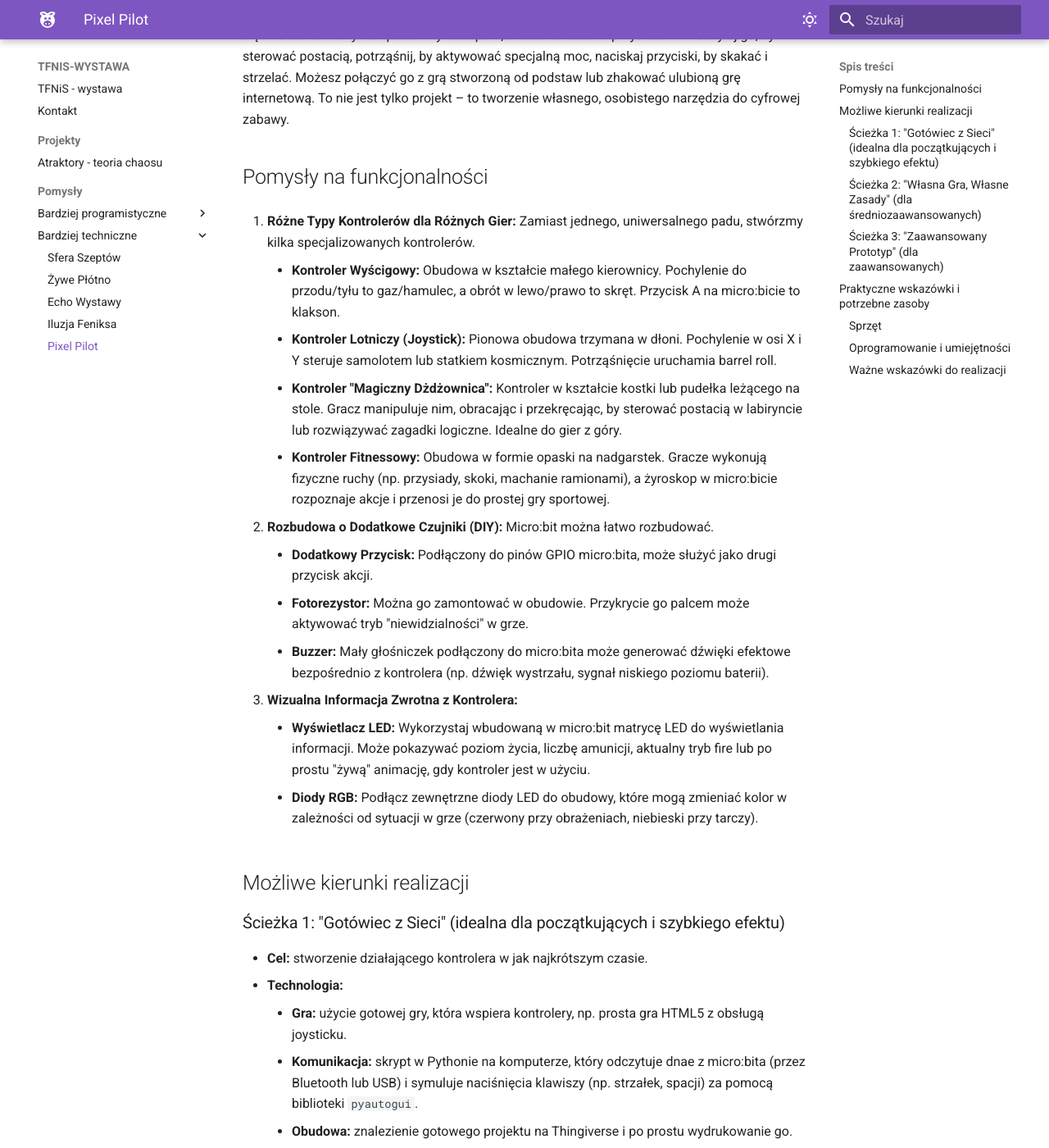
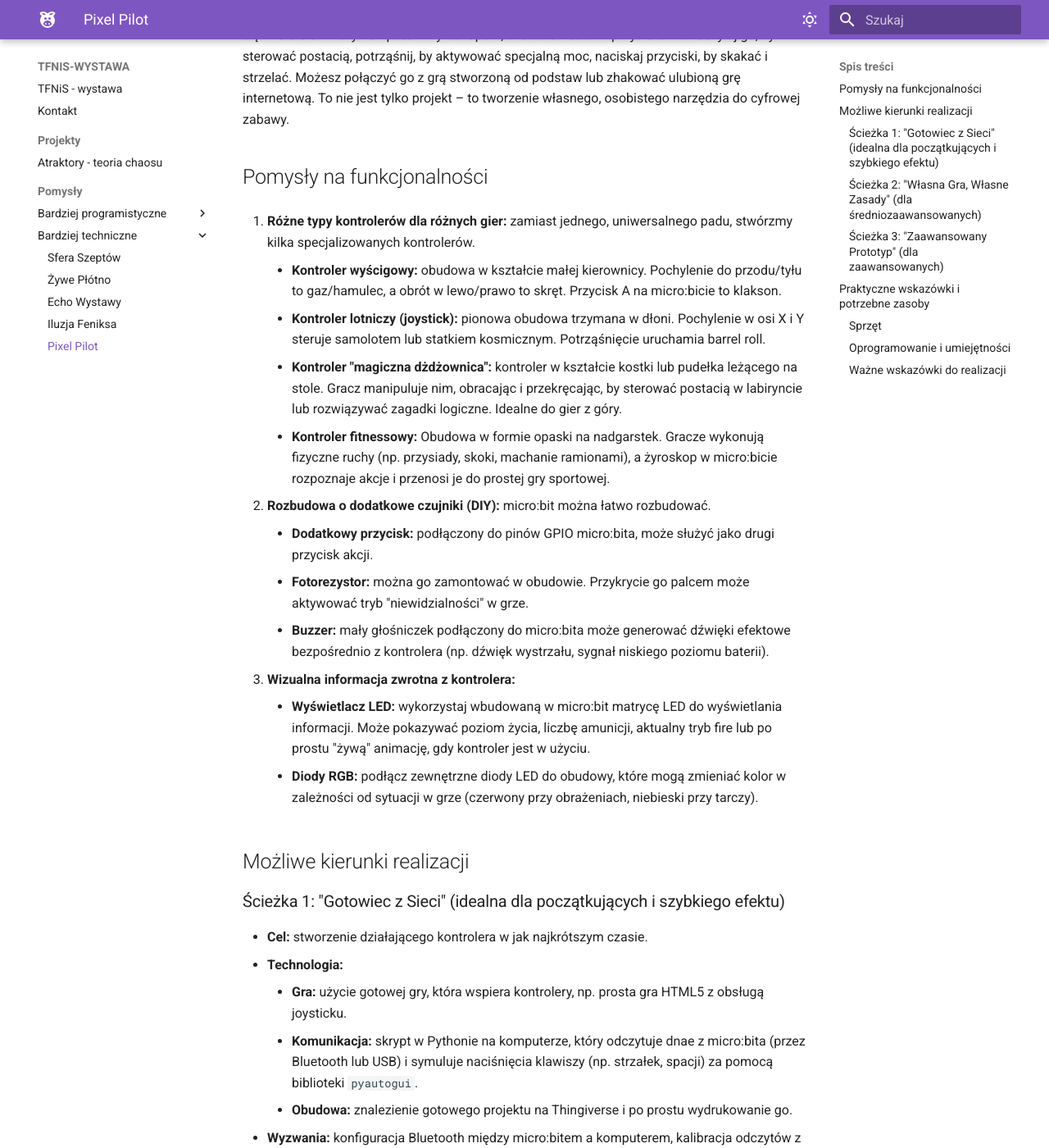
Before and after one commit to blackbat13/tfnis-wystawa, an MkDocs documentation site: the page built from docs/ideas/pixel-pilot.md, in a window 1280 px wide and 1400 px high, scrolled down 242 px. Shown: the whole window at 82% size. Built offline with MkDocs 1.6.1 and Material for MkDocs 9.7.7, drawn with Linux system fonts in a browser that asks for light colours; plug-ins that fetch from the network failed and are left out.

Commit message:
Update pixel-pilot.md

```diff
--- a/docs/ideas/pixel-pilot.md
+++ b/docs/ideas/pixel-pilot.md
@@ -4,24 +4,24 @@ Dlaczego grać na standardowym padzie, skoro możesz zbudować własny? W tym pr
 
 ## Pomysły na funkcjonalności
 
-1.  **Różne Typy Kontrolerów dla Różnych Gier:** Zamiast jednego, uniwersalnego padu, stwórzmy kilka specjalizowanych kontrolerów.
-    *   **Kontroler Wyścigowy:** Obudowa w kształcie małego kierownicy. Pochylenie do przodu/tyłu to gaz/hamulec, a obrót w lewo/prawo to skręt. Przycisk A na micro:bicie to klakson.
-    *   **Kontroler Lotniczy (Joystick):** Pionowa obudowa trzymana w dłoni. Pochylenie w osi X i Y steruje samolotem lub statkiem kosmicznym. Potrząśnięcie uruchamia barrel roll.
-    *   **Kontroler "Magiczny Dżdżownica":** Kontroler w kształcie kostki lub pudełka leżącego na stole. Gracz manipuluje nim, obracając i przekręcając, by sterować postacią w labiryncie lub rozwiązywać zagadki logiczne. Idealne do gier z góry.
-    *   **Kontroler Fitnessowy:** Obudowa w formie opaski na nadgarstek. Gracze wykonują fizyczne ruchy (np. przysiady, skoki, machanie ramionami), a żyroskop w micro:bicie rozpoznaje akcje i przenosi je do prostej gry sportowej.
+1.  **Różne typy kontrolerów dla różnych gier:** zamiast jednego, uniwersalnego padu, stwórzmy kilka specjalizowanych kontrolerów.
+    *   **Kontroler wyścigowy:** obudowa w kształcie małej kierownicy. Pochylenie do przodu/tyłu to gaz/hamulec, a obrót w lewo/prawo to skręt. Przycisk A na micro:bicie to klakson.
+    *   **Kontroler lotniczy (joystick):** pionowa obudowa trzymana w dłoni. Pochylenie w osi X i Y steruje samolotem lub statkiem kosmicznym. Potrząśnięcie uruchamia barrel roll.
+    *   **Kontroler "magiczna dżdżownica":** kontroler w kształcie kostki lub pudełka leżącego na stole. Gracz manipuluje nim, obracając i przekręcając, by sterować postacią w labiryncie lub rozwiązywać zagadki logiczne. Idealne do gier z góry.
+    *   **Kontroler fitnessowy:** Obudowa w formie opaski na nadgarstek. Gracze wykonują fizyczne ruchy (np. przysiady, skoki, machanie ramionami), a żyroskop w micro:bicie rozpoznaje akcje i przenosi je do prostej gry sportowej.
 
-2.  **Rozbudowa o Dodatkowe Czujniki (DIY):** Micro:bit można łatwo rozbudować.
-    *   **Dodatkowy Przycisk:** Podłączony do pinów GPIO micro:bita, może służyć jako drugi przycisk akcji.
-    *   **Fotorezystor:** Można go zamontować w obudowie. Przykrycie go palcem może aktywować tryb "niewidzialności" w grze.
-    *   **Buzzer:** Mały głośniczek podłączony do micro:bita może generować dźwięki efektowe bezpośrednio z kontrolera (np. dźwięk wystrzału, sygnał niskiego poziomu baterii).
+2.  **Rozbudowa o dodatkowe czujniki (DIY):** micro:bit można łatwo rozbudować.
+    *   **Dodatkowy przycisk:** podłączony do pinów GPIO micro:bita, może służyć jako drugi przycisk akcji.
+    *   **Fotorezystor:** można go zamontować w obudowie. Przykrycie go palcem może aktywować tryb "niewidzialności" w grze.
+    *   **Buzzer:** mały głośniczek podłączony do micro:bita może generować dźwięki efektowe bezpośrednio z kontrolera (np. dźwięk wystrzału, sygnał niskiego poziomu baterii).
 
-3.  **Wizualna Informacja Zwrotna z Kontrolera:**
-    *   **Wyświetlacz LED:** Wykorzystaj wbudowaną w micro:bit matrycę LED do wyświetlania informacji. Może pokazywać poziom życia, liczbę amunicji, aktualny tryb fire lub po prostu "żywą" animację, gdy kontroler jest w użyciu.
-    *   **Diody RGB:** Podłącz zewnętrzne diody LED do obudowy, które mogą zmieniać kolor w zależności od sytuacji w grze (czerwony przy obrażeniach, niebieski przy tarczy).
+3.  **Wizualna informacja zwrotna z kontrolera:**
+    *   **Wyświetlacz LED:** wykorzystaj wbudowaną w micro:bit matrycę LED do wyświetlania informacji. Może pokazywać poziom życia, liczbę amunicji, aktualny tryb fire lub po prostu "żywą" animację, gdy kontroler jest w użyciu.
+    *   **Diody RGB:** podłącz zewnętrzne diody LED do obudowy, które mogą zmieniać kolor w zależności od sytuacji w grze (czerwony przy obrażeniach, niebieski przy tarczy).
 
 ## Możliwe kierunki realizacji
 
-### Ścieżka 1: "Gotówiec z Sieci" (idealna dla początkujących i szybkiego efektu)
+### Ścieżka 1: "Gotowiec z Sieci" (idealna dla początkujących i szybkiego efektu)
 
 *   **Cel:** stworzenie działającego kontrolera w jak najkrótszym czasie.
 *   **Technologia:**
```
